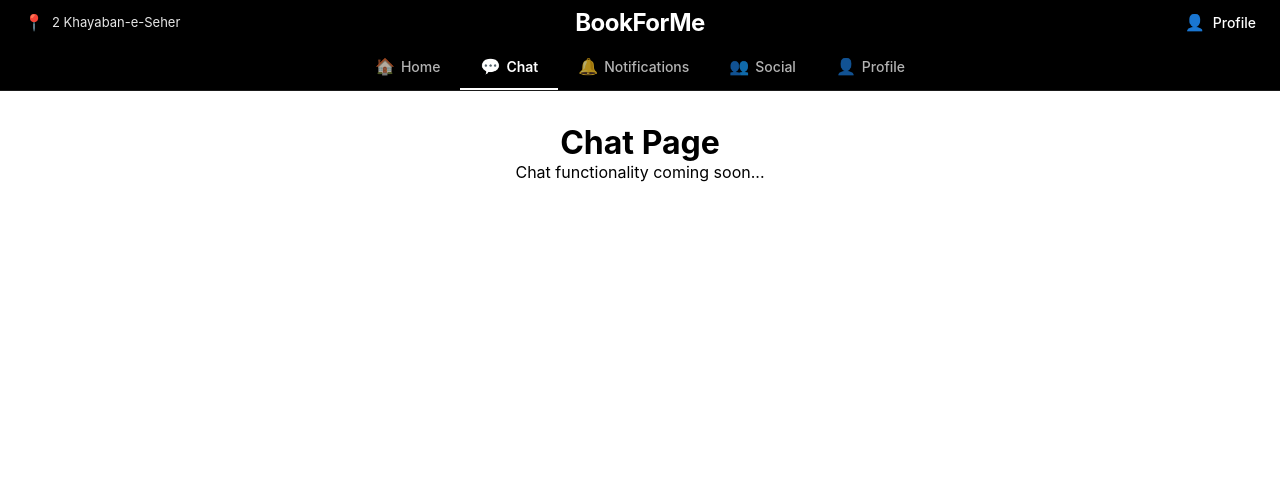
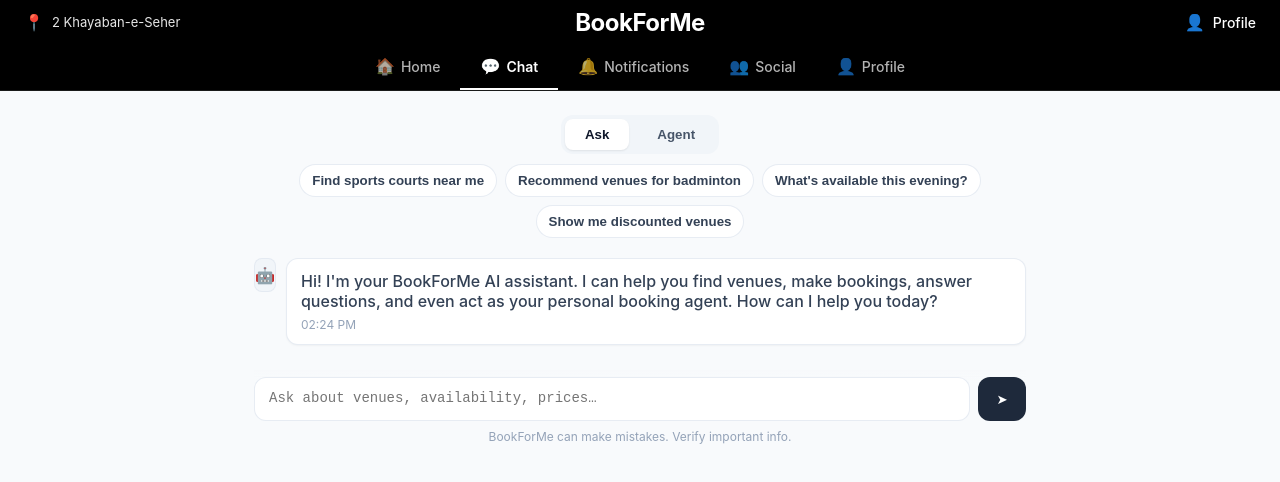
Before and after one commit to JazibWaqas/BookForMe, a React app in the folder frontend/: page /chat in a window 1280 px wide. Shown: the top 482 px of the page. Built offline with nearby package versions, Linux system fonts and the light colour scheme; the HTML template or start-up script is replaced by a standard one.

Commit message:
Chat page made

```diff
--- a/frontend/src/pages/Chat.tsx
+++ b/frontend/src/pages/Chat.tsx
@@ -1,13 +1,139 @@
-import React from 'react';
+import React, { useMemo, useRef, useState } from 'react';
 import Header from '../components/Header';
+import '../styles/Chat.css';
+
+type AssistantMode = 'ask' | 'agent';
+
+interface ChatMessage {
+  id: string;
+  role: 'assistant' | 'user';
+  content: string;
+  time?: string;
+}
 
 const Chat: React.FC = () => {
+  const [mode, setMode] = useState<AssistantMode>('ask');
+  const [input, setInput] = useState('');
+  const [messages, setMessages] = useState<ChatMessage[]>([
+    {
+      id: 'm1',
+      role: 'assistant',
+      content:
+        "Hi! I'm your BookForMe AI assistant. I can help you find venues, make bookings, answer questions, and even act as your personal booking agent. How can I help you today?",
+      time: new Date().toLocaleTimeString([], { hour: '2-digit', minute: '2-digit' }),
+    },
+  ]);
+
+  const listEndRef = useRef<HTMLDivElement | null>(null);
+
+  const quickActions = useMemo(
+    () => [
+      'Find sports courts near me',
+      'Recommend venues for badminton',
+      'What\'s available this evening?',
+      'Show me discounted venues',
+    ],
+    []
+  );
+
+  const sendMessage = (text: string) => {
+    if (!text.trim()) return;
+    const now = new Date().toLocaleTimeString([], { hour: '2-digit', minute: '2-digit' });
+    const userMsg: ChatMessage = { id: String(Math.random()), role: 'user', content: text.trim(), time: now };
+    setMessages((prev) => [...prev, userMsg]);
+    setInput('');
+    // Mock assistant reply for now
+    const reply: ChatMessage = {
+      id: String(Math.random()),
+      role: 'assistant',
+      content: mode === 'ask'
+        ? 'Got it! I will search venues and options for you.'
+        : 'Agent mode enabled. I will reach out to vendors and confirm availability for you.',
+      time: now,
+    };
+    setTimeout(() => setMessages((prev) => [...prev, reply]), 400);
+    setTimeout(() => listEndRef.current?.scrollIntoView({ behavior: 'smooth' }), 450);
+  };
+
+  const handleSubmit = (e: React.FormEvent) => {
+    e.preventDefault();
+    sendMessage(input);
+  };
+
+  const handleKeyDown = (e: React.KeyboardEvent<HTMLTextAreaElement>) => {
+    if (e.key === 'Enter' && !e.shiftKey) {
+      e.preventDefault();
+      sendMessage(input);
+    }
+  };
+
+  const onQuickAction = (action: string) => {
+    sendMessage(action);
+  };
+
   return (
     <>
       <Header />
-      <div style={{ padding: '2rem', textAlign: 'center' }}>
-        <h1>Chat Page</h1>
-        <p>Chat functionality coming soon...</p>
+      <div className="gpt-page">
+        <div className="gpt-column">
+          {/* Top toggle bar like GPT model switch */}
+          <div className="gpt-topbar">
+            <div className="mode-toggle" role="tablist" aria-label="assistant-mode">
+              <button
+                className={`mode-btn ${mode === 'ask' ? 'active' : ''}`}
+                onClick={() => setMode('ask')}
+                role="tab"
+                aria-selected={mode === 'ask'}
+                title="Ask Mode"
+              >
+                Ask
+              </button>
+              <button
+                className={`mode-btn ${mode === 'agent' ? 'active' : ''}`}
+                onClick={() => setMode('agent')}
+                role="tab"
+                aria-selected={mode === 'agent'}
+                title="Agent Mode"
+              >
+                Agent
+              </button>
+            </div>
+          </div>
+
+          {/* suggestion chips under top bar */}
+          <div className="prompt-chips">
+            {quickActions.map((q, i) => (
+              <button key={i} className="chip" onClick={() => onQuickAction(q)}>{q}</button>
+            ))}
+          </div>
+
+          {/* Messages center column */}
+          <div className="gpt-messages">
+            {messages.map((m) => (
+              <div key={m.id} className={`gpt-message ${m.role}`}>
+                <div className="avatar">{m.role === 'assistant' ? '🤖' : '🧑'}</div>
+                <div className="bubble">
+                  <div className="content">{m.content}</div>
+                  {m.time && <div className="time">{m.time}</div>}
+                </div>
+              </div>
+            ))}
+            <div ref={listEndRef} />
+          </div>
+
+          {/* Sticky input at bottom */}
+          <form className="gpt-input" onSubmit={handleSubmit}>
+            <textarea
+              rows={1}
+              placeholder={mode === 'ask' ? 'Ask about venues, availability, prices…' : 'Describe what you need; the agent will handle it…'}
+              value={input}
+              onChange={(e) => setInput(e.target.value)}
+              onKeyDown={handleKeyDown}
+            />
+            <button type="submit" className="send-btn" aria-label="Send">➤</button>
+          </form>
+          <div className="disclaimer">BookForMe can make mistakes. Verify important info.</div>
+        </div>
       </div>
     </>
   );
--- /dev/null
+++ b/frontend/src/styles/Chat.css
@@ -0,0 +1,31 @@
+/* Basic Reset */
+* { margin: 0; padding: 0; box-sizing: border-box; }
+
+.gpt-page { min-height: 100vh; background: #f8fafc; }
+.gpt-column { width: 100%; max-width: 820px; margin: 0 auto; padding: 24px clamp(12px,3vw,24px) 80px; }
+.gpt-topbar { display: flex; justify-content: center; margin-bottom: 10px; }
+.mode-toggle { display: inline-flex; gap: 8px; background: #f1f5f9; border-radius: 12px; padding: 4px; }
+.mode-btn { border: 0; background: transparent; padding: 8px 20px; border-radius: 8px; font-weight: 600; color: #475569; cursor: pointer; }
+.mode-btn.active { background: #fff; color: #0f172a; box-shadow: 0 1px 2px rgba(0,0,0,.08); }
+.prompt-chips { display: flex; flex-wrap: wrap; gap: 8px; justify-content: center; margin-bottom: 12px; }
+.chip { background: #fff; border: 1px solid rgba(226,232,240,.8); border-radius: 999px; padding: 8px 12px; font-weight: 600; color: #334155; cursor: pointer; }
+.chip:hover { background: #f1f5f9; }
+
+.gpt-messages { display: flex; flex-direction: column; gap: 12px; padding: 8px 0 12px; }
+.gpt-message { display: flex; align-items: flex-start; gap: 10px; }
+.gpt-message .avatar { width: 34px; height: 34px; border-radius: 8px; background: #f1f5f9; display: flex; align-items: center; justify-content: center; border: 1px solid rgba(226,232,240,.8); }
+.gpt-message .bubble { background: #fff; border: 1px solid rgba(226,232,240,.8); border-radius: 12px; padding: 12px 14px; max-width: 100%; box-shadow: 0 1px 2px rgba(0,0,0,.04); }
+.gpt-message.user .bubble { background: #f8fafc; }
+.gpt-message .content { color: #334155; font-weight: 500; }
+.gpt-message .time { display: block; margin-top: 6px; font-size: 12px; color: #94a3b8; }
+
+.gpt-input { position: sticky; bottom: 0; display: flex; gap: 8px; background: linear-gradient(180deg, rgba(248,250,252,0) 0%, #f8fafc 30%); padding-top: 8px; }
+.gpt-input textarea { flex: 1; resize: none; border: 1px solid rgba(226,232,240,.8); background: #fff; border-radius: 12px; padding: 12px 14px; font-size: 14px; outline: none; max-height: 160px; }
+.gpt-input textarea:focus { border-color: #3b82f6; box-shadow: 0 0 0 3px rgba(59,130,246,.15); }
+.send-btn { border: 0; background: #1e293b; color: #fff; border-radius: 12px; height: 44px; width: 48px; cursor: pointer; }
+.send-btn:hover { background: #0f172a; }
+.disclaimer { text-align: center; color: #94a3b8; font-size: 12px; margin-top: 8px; }
+
+@media (max-width: 768px) {
+  .gpt-column { padding-bottom: 100px; }
+}
```
